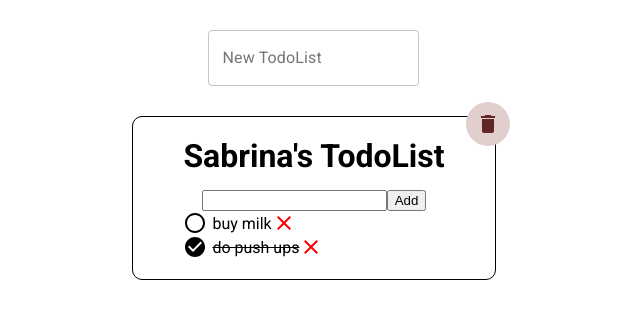
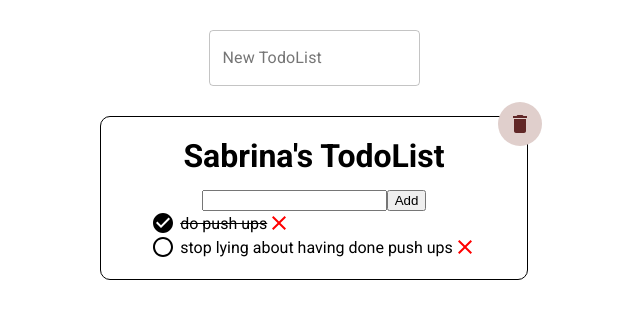
Before and after one commit to sabrina-tw/todo-list-hook, a React (Create React App) app: page / in a window 1280 px wide. Shown: the top 318 px of the page, without its empty margins (326-966 px from the left). Built offline with nearby package versions, Linux system fonts and the light colour scheme.

Commit message:
Update default TodoList items

```diff
--- a/src/components/TodoList/TodoList.js
+++ b/src/components/TodoList/TodoList.js
@@ -7,8 +7,12 @@ import { Delete } from "@material-ui/icons";
 
 const TodoList = ({ title, id, deleteTodoList }) => {
   const [todos, setTodos] = useState([
-    { id: uuidv4(), name: "buy milk", isDone: false },
     { id: uuidv4(), name: "do push ups", isDone: true },
+    {
+      id: uuidv4(),
+      name: "stop lying about having done push ups",
+      isDone: false,
+    },
   ]);
 
   const toggleDone = (id) => {
```
